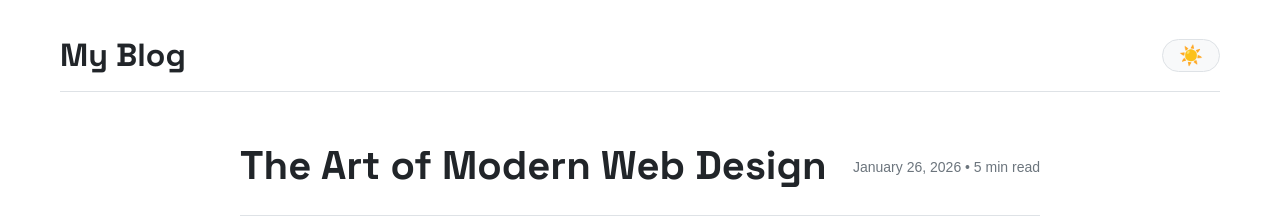
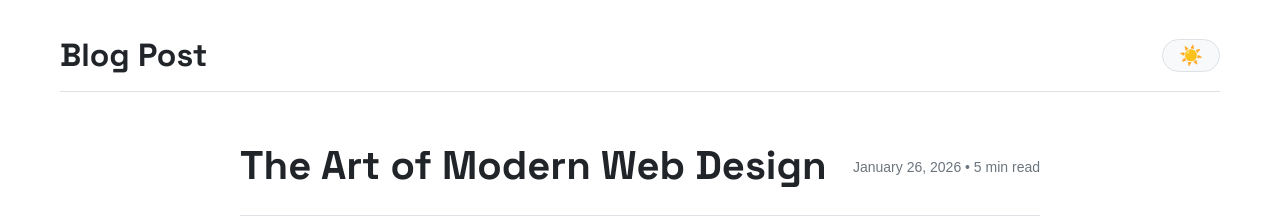
Before and after one commit to ux-finesse/singleBlogPage, a plain HTML site: page post.html in a window 1280 px wide. Shown: the top 224 px of the page. Drawn offline with Linux system fonts and the light colour scheme; a web font is replaced by a local one.

Commit message:
Update Post Title

```diff
--- a/post.html
+++ b/post.html
@@ -17,7 +17,7 @@
 
     <div class="container">
         <header>
-            <h1><a href="index.html">My Blog</a></h1>
+            <h1><a href="index.html">Blog Post</a></h1>
             <button id="darkModeToggle" class="theme-toggle" aria-label="Toggle dark mode">
                 <span class="sun-icon">☀️</span>
                 <span class="moon-icon">🌙</span>
```
